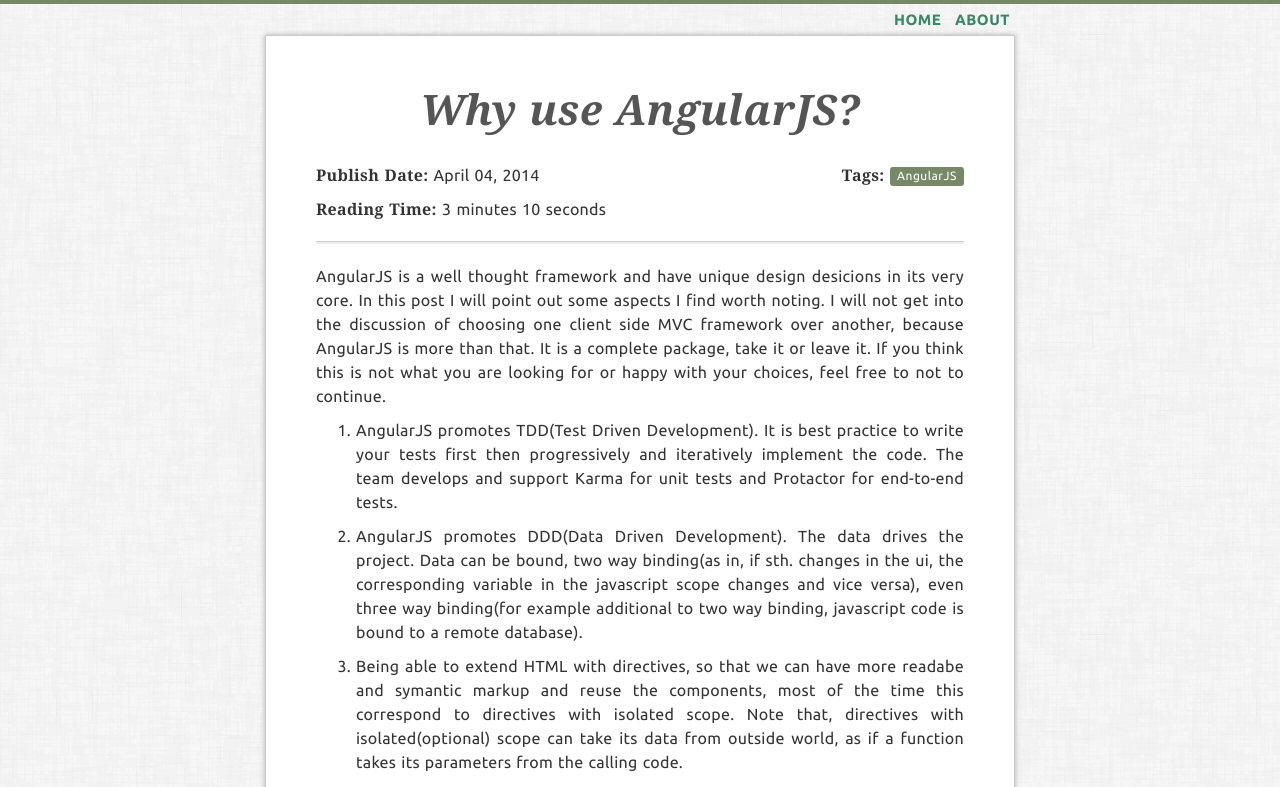
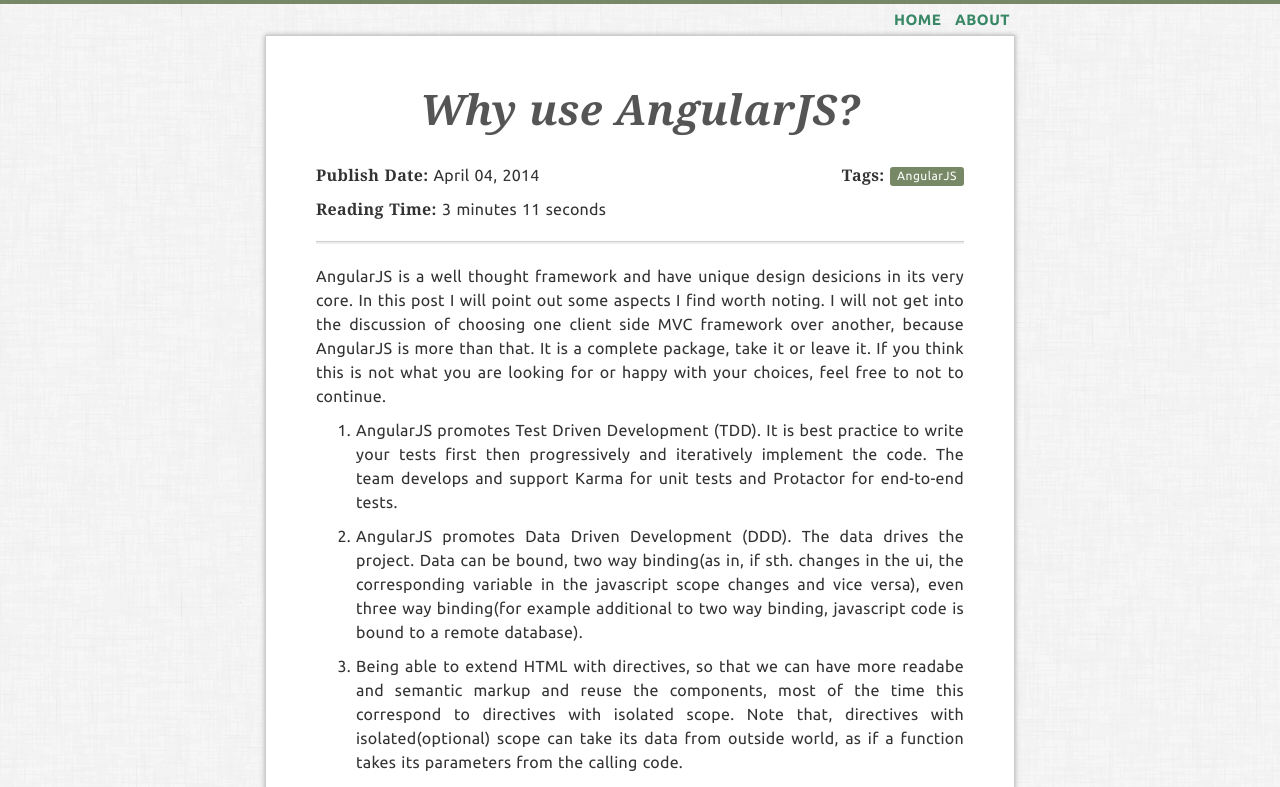
Before and after one commit to narzac/narzac.github.io, a Jekyll site: the page built from _posts/programming/2014-04-04-why-use-angular-js.md, in a window 1280 px wide. Shown: the top 787 px of the page. Built offline with Jekyll 4.4.1, drawn with Linux system fonts in a browser that asks for light colours; nearby versions of some CDN libraries; comment, search, counter and statistics services are not loaded.

Commit message:
minor fix typo

```diff
--- a/_posts/programming/2014-04-04-why-use-angular-js.md
+++ b/_posts/programming/2014-04-04-why-use-angular-js.md
@@ -11,11 +11,11 @@
 
 AngularJS is a well thought framework and have unique design desicions in its very core. In this post I will point out some aspects I find  worth noting. I will not get into the discussion of choosing one client side MVC framework over another, because AngularJS is more than that. It is a complete package, take it or leave it. If you think this is not what you are looking for or happy with your choices, feel free to not to continue.
 
-1. AngularJS promotes TDD(Test Driven Development). It is best practice to write your tests first then progressively and iteratively implement the code. The team develops and support Karma for unit tests and Protactor for end-to-end tests.
+1. AngularJS promotes Test Driven Development (TDD). It is best practice to write your tests first then progressively and iteratively implement the code. The team develops and support Karma for unit tests and Protactor for end-to-end tests.
 
-2. AngularJS promotes DDD(Data Driven Development). The data drives the project. Data can be bound, two way binding(as in, if sth. changes in the ui, the corresponding variable in the javascript scope changes and vice versa), even three way binding(for example additional to two way binding, javascript code is bound to a remote database).
+2. AngularJS promotes Data Driven Development (DDD). The data drives the project. Data can be bound, two way binding(as in, if sth. changes in the ui, the corresponding variable in the javascript scope changes and vice versa), even three way binding(for example additional to two way binding, javascript code is bound to a remote database).
 
-3. Being able to extend HTML with directives, so that we can have more readabe and symantic markup and reuse the components, most of the time this correspond to directives with isolated scope. Note that, directives with isolated(optional) scope can take its data from outside world, as if a function takes its parameters from the calling code.
+3. Being able to extend HTML with directives, so that we can have more readabe and semantic markup and reuse the components, most of the time this correspond to directives with isolated scope. Note that, directives with isolated(optional) scope can take its data from outside world, as if a function takes its parameters from the calling code.
 
 4. AngularJS discourages the DOM manipulation, using a declarative syntax and bindings in appropriate places is the way to go.
 
```
